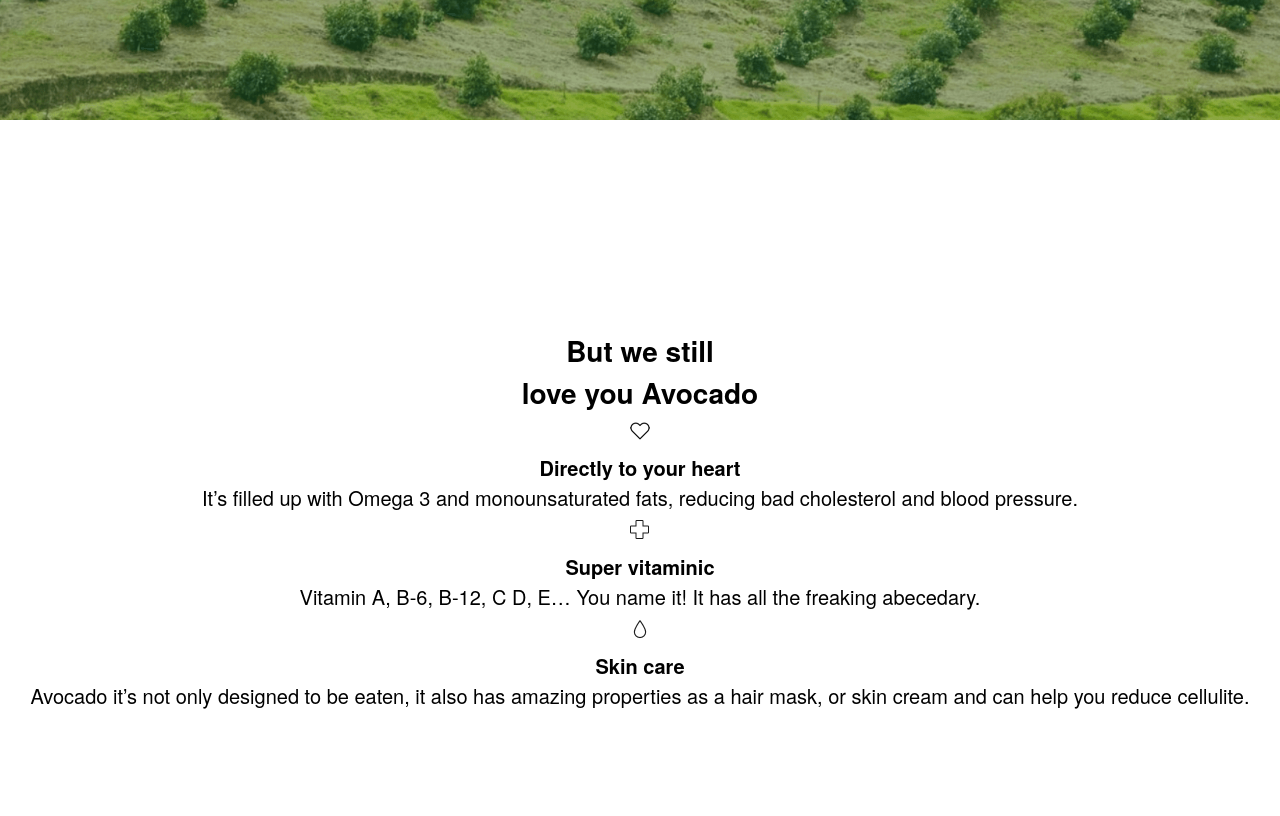
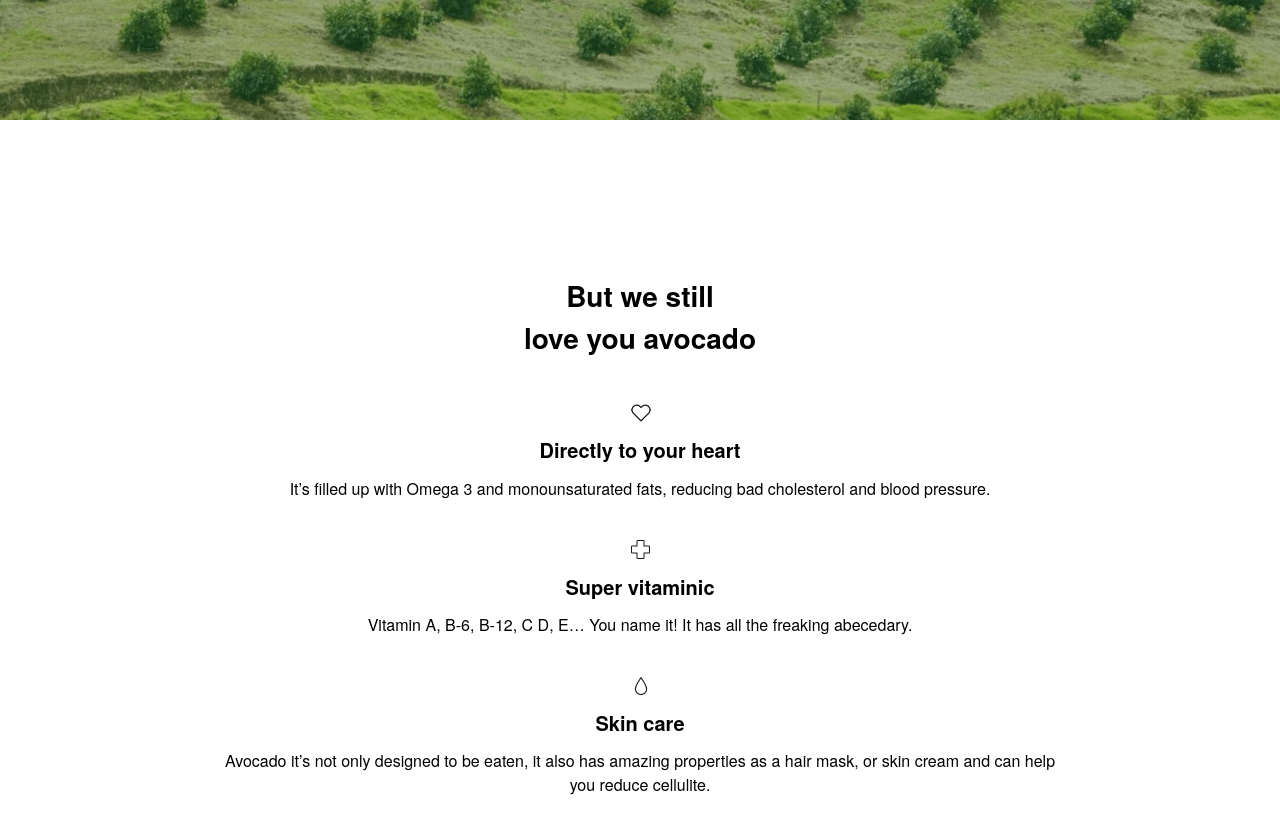
Before and after one commit to InesCV/emergency-services, a plain HTML site: page index.html in a window 1280 px wide. Shown: the part 1480-2296 px from the top of the page. Drawn offline with nearby package versions, Linux system fonts and the light colour scheme.

Commit message:
UPDATE flexbox section 3

```diff
--- a/index.html
+++ b/index.html
@@ -40,9 +40,10 @@
         </div>
       </section>
       <section class="full-height cnt-pos flex-column">
-        <div class="container">
-          <h2>But we still <br> love you Avocado</h2>
-          <ul>
+        <div class="danger-preheight"></div>
+        <div class="danger-container">
+          <h2 class="mb-4">But we still <br> love you avocado</h2>
+          <ul class="danger-list">
             <li>
               <img src="icons/heart.png">
               <h5>Directly to your heart</h5>
--- a/style.css
+++ b/style.css
@@ -90,7 +90,7 @@ h4 {
 h5 {
   font-size: 1.25rem;
   font-weight: bold;
-  padding: 1rem auto;
+  padding-bottom: 0.7rem;
 }
 
 p {
@@ -126,6 +126,35 @@ u {
   margin: auto 30px;
 }
 
+@media (min-width: 600px) {
+  .container {
+    margin: auto 100px;
+  }
+}
+
+@media (min-width: 1000px) {
+  .container {
+    margin: auto 300px;
+  }
+}
+
+.danger-container {
+  margin: auto 20px;
+}
+
+@media (min-width: 600px) {
+  .danger-container {
+    margin: auto 100px;
+  }
+}
+
+@media (min-width: 800px) {
+  .danger-container {
+    margin: auto 100px;
+  }
+}
+
+
 .header {
   /* padding-top: 164px; */
 }
@@ -146,7 +175,7 @@ u {
 }
 
 .header-preheight {
-  height: 5rem;
+  height: 4rem;
 }
 
 .header-description {
@@ -169,6 +198,34 @@ u {
   margin-bottom: 4rem;
 }
 
+.danger-preheight {
+  height: 3rem;
+}
+
+.danger-list {
+  width: 100%;
+  display: flex;
+  justify-content: center;
+  flex-wrap: wrap;
+}
+
+.danger-list > li {
+  margin: 1rem;
+  min-width: 95%;
+}
+
+@media (min-width: 800px) {
+  .danger-list > li {
+    margin: 1rem 1.5rem;
+    max-width: 25%;
+    max-width: 250px;
+  }
+}
+
+
+.danger-list > li > p {
+  font-size: 1rem;
+}
 
 /* MAIN STYLES */
 
```
